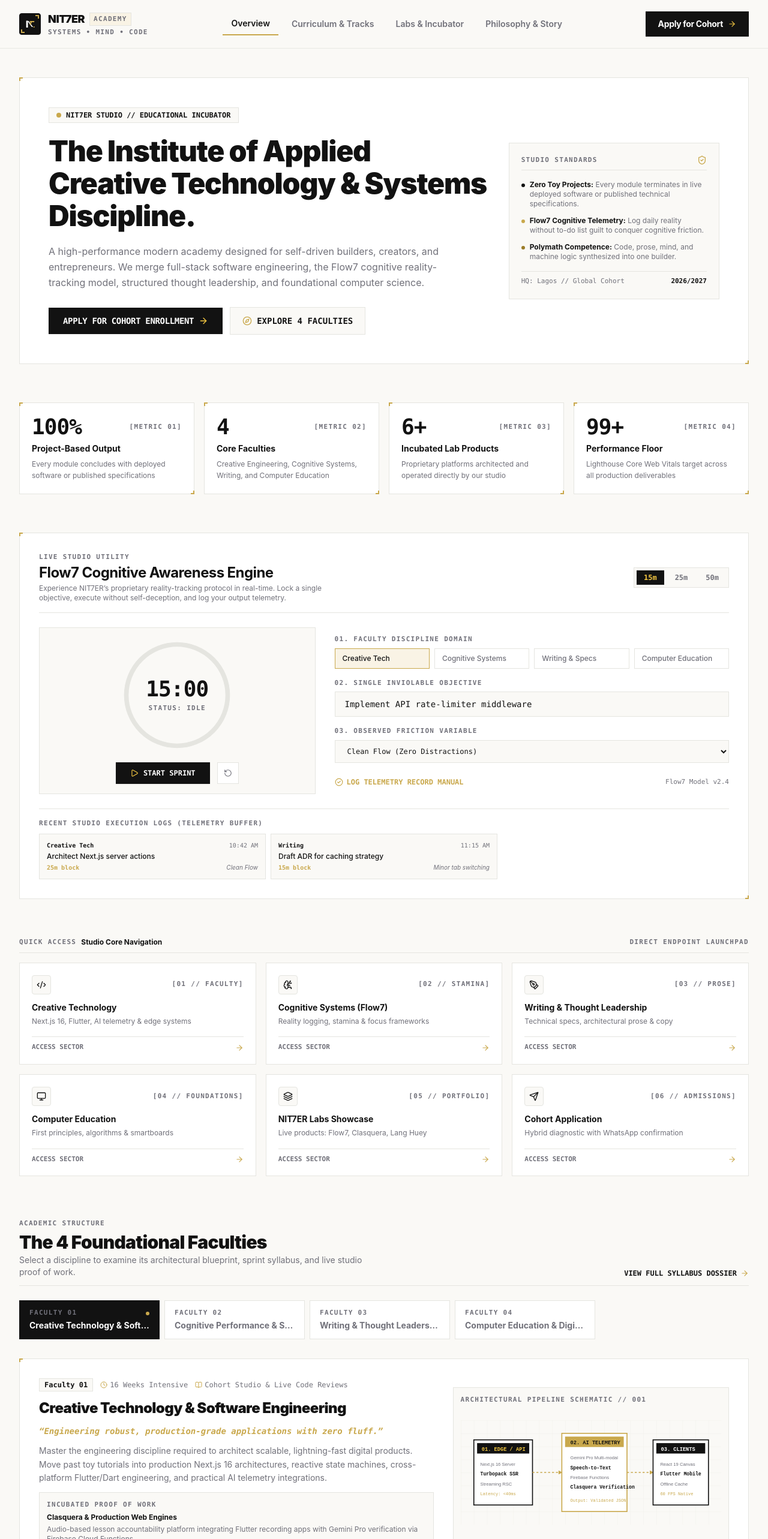
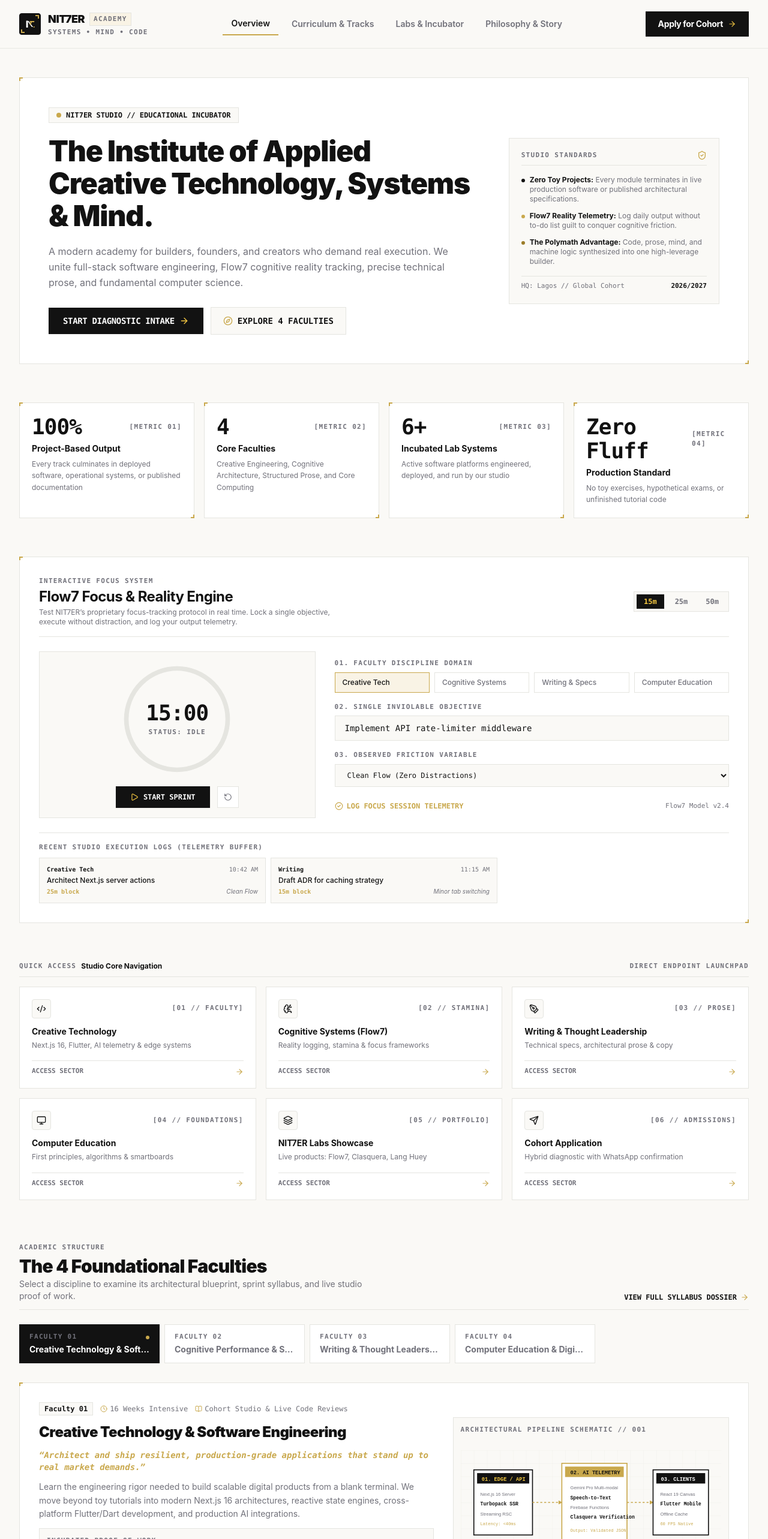
Before and after one commit to Alqaasimee-jr2/NIT7ER-ACADEMY, a Next.js app: page / in a window 1280 px wide. Shown: the top 2566 px of the page at 60% size. Built offline with nearby package versions, Linux system fonts and the light colour scheme.

Commit message:
copy: elevate editorial voice, sharpen value propositions, and enforce non-religious business tone across all faculties and pages

```diff
--- a/src/app/apply/page.tsx
+++ b/src/app/apply/page.tsx
@@ -133,7 +133,7 @@
           <span className="font-bold text-[#121212]">INTAKE QUEUE // COHORT 2026/2027</span>
         </div>
         <h1 className="text-2xl sm:text-3xl font-black text-[#121212] tracking-tight">
-          NIT7ER Academy Application Portal
+          NIT7ER Academy Diagnostic Intake Portal
         </h1>
         <p className="text-xs sm:text-sm text-[#71717A] max-w-lg mx-auto">
           Complete this diagnostic intake to apply. Applications are reviewed directly by Director Abdullah Qaasim-Falade.
@@ -183,7 +183,7 @@
               className="inline-flex items-center justify-center gap-2 w-full px-5 py-3 bg-[#121212] hover:bg-[#27272A] text-white font-mono text-xs sm:text-sm font-bold shadow-xs transition-colors"
             >
               <MessageCircle className="w-4 h-4 text-[#F5C842]" />
-              <span>DISPATCH WHATSAPP CONFIRMATION</span>
+              <span>CONFIRM APPLICATION ON WHATSAPP</span>
             </a>
           </div>
         </div>
@@ -398,7 +398,7 @@
                 className="inline-flex items-center gap-2 px-6 py-2.5 bg-[#C9A84C] hover:bg-[#F5C842] text-[#121212] text-xs sm:text-sm font-mono font-bold transition-colors disabled:opacity-50"
               >
                 <Send className="w-3.5 h-3.5" />
-                <span>{isSubmitting ? 'REGISTERING...' : 'DISPATCH APPLICATION'}</span>
+                <span>{isSubmitting ? 'REGISTERING...' : 'SUBMIT APPLICATION FOR REVIEW'}</span>
               </button>
             )}
           </div>
--- a/src/app/page.tsx
+++ b/src/app/page.tsx
@@ -27,12 +27,12 @@
 
             {/* Main Headline */}
             <h1 className="text-3xl sm:text-4xl lg:text-5xl font-black text-[#121212] leading-[1.12] tracking-tight">
-              The Institute of Applied Creative Technology &amp; Systems Discipline.
+              The Institute of Applied Creative Technology, Systems &amp; Mind.
             </h1>
 
             {/* Subtitle */}
             <p className="text-sm sm:text-base text-[#71717A] leading-relaxed max-w-2xl font-normal">
-              A high-performance modern academy designed for self-driven builders, creators, and entrepreneurs. We merge full-stack software engineering, the Flow7 cognitive reality-tracking model, structured thought leadership, and foundational computer science.
+              A modern academy for builders, founders, and creators who demand real execution. We unite full-stack software engineering, Flow7 cognitive reality tracking, precise technical prose, and fundamental computer science.
             </p>
 
             {/* Action Buttons */}
@@ -41,7 +41,7 @@
                 href="/apply"
                 className="inline-flex items-center gap-2 px-6 py-3 bg-[#121212] hover:bg-[#27272A] text-white font-mono font-bold text-xs sm:text-sm tracking-tight transition-all shadow-xs"
               >
-                <span>APPLY FOR COHORT ENROLLMENT</span>
+                <span>START DIAGNOSTIC INTAKE</span>
                 <ArrowRight className="w-4 h-4 text-[#F5C842]" />
               </Link>
               <Link
@@ -66,15 +66,15 @@
             <ul className="space-y-3 text-xs text-[#71717A]">
               <li className="flex items-start gap-2">
                 <span className="w-1.5 h-1.5 rounded-full bg-[#121212] mt-1.5 shrink-0"></span>
-                <span><strong className="text-[#121212]">Zero Toy Projects:</strong> Every module terminates in live deployed software or published technical specifications.</span>
+                <span><strong className="text-[#121212]">Zero Toy Projects:</strong> Every module terminates in live production software or published architectural specifications.</span>
               </li>
               <li className="flex items-start gap-2">
                 <span className="w-1.5 h-1.5 rounded-full bg-[#C9A84C] mt-1.5 shrink-0"></span>
-                <span><strong className="text-[#121212]">Flow7 Cognitive Telemetry:</strong> Log daily reality without to-do list guilt to conquer cognitive friction.</span>
+                <span><strong className="text-[#121212]">Flow7 Reality Telemetry:</strong> Log daily output without to-do list guilt to conquer cognitive friction.</span>
               </li>
               <li className="flex items-start gap-2">
                 <span className="w-1.5 h-1.5 rounded-full bg-[#9B7C28] mt-1.5 shrink-0"></span>
-                <span><strong className="text-[#121212]">Polymath Competence:</strong> Code, prose, mind, and machine logic synthesized into one builder.</span>
+                <span><strong className="text-[#121212]">The Polymath Advantage:</strong> Code, prose, mind, and machine logic synthesized into one high-leverage builder.</span>
               </li>
             </ul>
 
@@ -131,10 +131,10 @@
             <span>ADMISSIONS INTAKE ACTIVE</span>
           </div>
           <h2 className="text-xl sm:text-2xl font-black text-white tracking-tight">
-            Ready to Build Systems with Ruthless Discipline?
+            Ready to Build Systems That Stand Up to Reality?
           </h2>
           <p className="text-xs sm:text-sm text-[#D1D1CB] leading-relaxed">
-            Applications for the upcoming NIT7ER cohort are open. Select your discipline, complete our diagnostic intake, and work directly with Abdullah Qaasim-Falade.
+            Applications for the upcoming NIT7ER cohort are open. Select your discipline, complete our diagnostic intake, and work directly with Founder Abdullah Qaasim-Falade.
           </p>
         </div>
 
@@ -142,7 +142,7 @@
           href="/apply"
           className="inline-flex items-center justify-center gap-2 px-6 py-3.5 bg-[#C9A84C] hover:bg-[#F5C842] text-[#121212] font-mono font-bold text-xs sm:text-sm shadow-xs transition-colors shrink-0"
         >
-          <span>START HYBRID APPLICATION</span>
+          <span>START DIAGNOSTIC INTAKE</span>
           <ArrowRight className="w-4 h-4" />
         </Link>
       </section>
--- a/src/components/interactive/Flow7Simulator.tsx
+++ b/src/components/interactive/Flow7Simulator.tsx
@@ -107,14 +107,14 @@
       <div className="flex flex-col sm:flex-row sm:items-center justify-between gap-3 border-b border-[#E5E5E0] pb-4">
         <div>
           <div className="flex items-center gap-2">
-            <span className="label-mono text-[#C9A84C]">Live Studio Utility</span>
+            <span className="label-mono text-[#C9A84C]">Interactive Focus System</span>
             <span className="w-1.5 h-1.5 rounded-full bg-[#C9A84C] animate-ping"></span>
           </div>
           <h3 className="text-xl sm:text-2xl font-bold text-[#121212] tracking-tight mt-0.5">
-            Flow7 Cognitive Awareness Engine
+            Flow7 Focus &amp; Reality Engine
           </h3>
           <p className="text-xs text-[#71717A] max-w-lg mt-0.5">
-            Experience NIT7ER’s proprietary reality-tracking protocol in real-time. Lock a single objective, execute without self-deception, and log your output telemetry.
+            Test NIT7ER’s proprietary focus-tracking protocol in real time. Lock a single objective, execute without distraction, and log your output telemetry.
           </p>
         </div>
 
@@ -253,7 +253,7 @@
               className="inline-flex items-center gap-1.5 text-xs font-mono font-bold text-[#C9A84C] hover:text-[#9B7C28] transition-colors"
             >
               <CheckCircle2 className="w-3.5 h-3.5" />
-              <span>LOG TELEMETRY RECORD MANUAL</span>
+              <span>LOG FOCUS SESSION TELEMETRY</span>
             </button>
             <span className="text-[11px] font-mono text-[#71717A]">
               Flow7 Model v2.4
--- a/src/data/academyData.ts
+++ b/src/data/academyData.ts
@@ -37,10 +37,10 @@
 }
 
 export const ACADEMY_METRICS = [
-  { label: 'Project-Based Output', value: '100%', detail: 'Every module concludes with deployed software or published specifications' },
-  { label: 'Core Faculties', value: '4', detail: 'Creative Engineering, Cognitive Systems, Writing, and Computer Education' },
-  { label: 'Incubated Lab Products', value: '6+', detail: 'Proprietary platforms architected and operated directly by our studio' },
-  { label: 'Performance Floor', value: '99+', detail: 'Lighthouse Core Web Vitals target across all production deliverables' },
+  { label: 'Project-Based Output', value: '100%', detail: 'Every track culminates in deployed software, operational systems, or published documentation' },
+  { label: 'Core Faculties', value: '4', detail: 'Creative Engineering, Cognitive Architecture, Structured Prose, and Core Computing' },
+  { label: 'Incubated Lab Systems', value: '6+', detail: 'Active software platforms engineered, deployed, and run by our studio' },
+  { label: 'Production Standard', value: 'Zero Fluff', detail: 'No toy exercises, hypothetical exams, or unfinished tutorial code' },
 ];
 
 export const FACULTIES: Faculty[] = [
@@ -49,14 +49,14 @@
     number: '01',
     title: 'Creative Technology & Software Engineering',
     subtitle: 'Full-Stack Web Systems, Mobile Apps & AI Architectures',
-    tagline: 'Engineering robust, production-grade applications with zero fluff.',
+    tagline: 'Architect and ship resilient, production-grade applications that stand up to real market demands.',
     badge: 'Faculty 01',
     leadAnchor: 'Modern Web, Flutter & Intelligent Systems',
     duration: '16 Weeks Intensive',
     format: 'Cohort Studio & Live Code Reviews',
     diagram: 'creative-tech',
     description:
-      'Master the engineering discipline required to architect scalable, lightning-fast digital products. Move past toy tutorials into production Next.js 16 architectures, reactive state machines, cross-platform Flutter/Dart engineering, and practical AI telemetry integrations.',
+      'Learn the engineering rigor needed to build scalable digital products from a blank terminal. We move beyond toy tutorials into modern Next.js 16 architectures, reactive state engines, cross-platform Flutter/Dart development, and production AI integrations.',
     livingProof: {
       title: 'Clasquera & Production Web Engines',
       description: 'Audio-based lesson accountability platform integrating Flutter recording apps with Gemini Pro verification via Firebase Cloud Functions.',
@@ -96,14 +96,14 @@
     number: '02',
     title: 'Cognitive Performance & Systems Architecture',
     subtitle: 'Flow7 Execution Methodology & Personal Operational Infrastructure',
-    tagline: 'Replace to-do list guilt with ruthless action awareness.',
+    tagline: 'Replace to-do list guilt with quantified daily execution awareness.',
     badge: 'Faculty 02',
     leadAnchor: 'The Flow7 Performance Model',
     duration: '8 Weeks Intensive',
-    format: 'Daily Execution Logs & Weekly Reflection Halaqahs',
+    format: 'Daily Execution Logs & Weekly Systems Debriefs',
     diagram: 'cognitive-systems',
     description:
-      'High-level technical ability is useless without cognitive stamina and ruthless execution habits. This discipline teaches builders how to manage cognitive energy, log reality without self-deception, eliminate friction, and maintain relentless shipping cadences.',
+      'Raw talent is useless without stamina and disciplined execution habits. This discipline trains builders to manage cognitive energy, log reality without self-deception, eliminate operational drag, and maintain a steady shipping cadence.',
     livingProof: {
       title: 'Flow7 Time Awareness Journal',
       description: 'The mobile-first reality tracking and cognitive regulation engine built by NIT7ER to track execution and eliminate friction.',
@@ -143,14 +143,14 @@
     number: '03',
     title: 'Writing & Thought Leadership',
     subtitle: 'Technical Documentation, Product Storytelling & Clear Thinking',
-    tagline: 'Clear writing is the highest form of structured thinking.',
+    tagline: 'Clear writing is the sharpest indicator of structured thinking.',
     badge: 'Faculty 03',
     leadAnchor: 'The Architecture of Precise Prose',
     duration: '10 Weeks Intensive',
     format: 'Weekly Critiques & Published Essays',
     diagram: 'writing',
     description:
-      'Code is only half the battle. Elite creators, founders, and engineers distinguish themselves through crisp, unambiguous writing. Learn to author technical whitepapers, architectural decision records (ADRs), compelling product essays, and high-converting marketing copy.',
+      'Writing is a foundational engineering primitive. The most impactful founders and technologists distinguish themselves through crisp, unambiguous prose. Learn to write technical architecture specifications, clear whitepapers, persuasive case studies, and high-converting product narratives.',
     livingProof: {
       title: 'OAUMods Campus Research Dossier & Technical Specs',
       description: '18 comprehensive research volumes and architectural specifications authoritatively mapping complex spatial systems.',
@@ -190,14 +190,14 @@
     number: '04',
     title: 'Computer Education & Digital Foundations',
     subtitle: 'Core Systems Literacy, Computational Thinking & EdTech Engineering',
-    tagline: 'Demystifying the machine from fundamental silicon to interactive glass.',
+    tagline: 'Understand computing from silicon logic gates to interactive user interfaces.',
     badge: 'Faculty 04',
     leadAnchor: 'Computing from First Principles',
     duration: '12 Weeks Intensive',
     format: 'Laboratory Workshops & Smartboard Experiments',
     diagram: 'computer-education',
     description:
-      'A rigorous grounding in how computing actually works. From binary abstractions, data structures, and computer architecture to building classroom-ready interactive software tailored for smartboards and offline environments.',
+      'A first-principles foundation in how computers actually work. Study binary abstractions, memory architectures, algorithms, and operating system kernels, then engineer tactile educational software built for smartboards and offline environments.',
     livingProof: {
       title: 'Lang Huey Smartboard Engine',
       description: 'Experimental 100% offline interactive French learning software designed for Nigerian smartboards and classrooms (NERDC curriculum).',
@@ -241,7 +241,7 @@
     category: 'Cognitive Engine',
     tagline: 'Mobile-first time awareness journal & cognitive regulation layer',
     description:
-      'A performance platform for builders and solo creators that tracks daily execution across key life areas, replaces to-do list guilt with action awareness, and generates weekly reflections.',
+      'A focus regulation engine that tracks daily output across essential life domains, replaces task-list anxiety with objective reality logs, and generates structured weekly debriefs.',
     impact: 'Daily execution logging with quantified focus metrics',
     techStack: ['Next.js', 'React', 'Tailwind CSS', 'Vercel Edge', 'LocalStorage Sync'],
     liveUrl: 'https://flow7-two.vercel.app',
@@ -253,7 +253,7 @@
     category: 'EdTech & AI System',
     tagline: 'Lesson Accountability System for Private Schools',
     description:
-      'A Flutter teacher app that records classroom sessions, dispatches audio to Firebase Cloud Functions for transcription, and analyzes instruction against the approved lesson plan using Gemini Pro.',
+      'A mobile lesson verification platform for schools. Captures classroom audio via Flutter, transcribes and benchmarks instructional delivery against approved schemes of work using Gemini Pro via Firebase Cloud Functions.',
     impact: 'Ensures lesson fidelity and teaching compliance across school wings',
     techStack: ['Flutter', 'Dart', 'Firebase Functions', 'Google Gemini Pro', 'Next.js'],
     githubUrl: 'https://github.com/Alqaasimee-jr2/Clasquera-Landing-page',
@@ -265,7 +265,7 @@
     category: 'EdTech Engine',
     tagline: '100% Offline French Software for Nigerian Smartboards',
     description:
-      'Interactive, tactile French language educational software tailored for smart classrooms and interactive flat panels, aligned with the NERDC syllabus and optimized for zero-internet reliability.',
+      'Tactile, offline-first French language educational software tailored for classrooms and interactive smartboards, aligned with the NERDC national curriculum.',
     impact: 'Deployed for classroom smartboard interaction in Nigerian schools',
     techStack: ['HTML5 Canvas', 'Vanilla JS', 'Offline PWA', 'Interactive Audio'],
     badge: 'Smartboard System',
@@ -276,7 +276,7 @@
     category: 'Campus Companion',
     tagline: 'Authoritative Digital Compass & Masterplan Navigator for OAU',
     description:
-      'A comprehensive offline-first companion covering 15 university faculties, GPA simulation, physical clearance pipelines, transit tariffs, and interactive geospatial mapping of Arieh Sharon’s architectural masterplan.',
+      'An authoritative offline-first campus companion spanning 15 faculties, automated GPA projection, clearance workflows, and geospatial navigation across Arieh Sharon’s iconic architectural masterplan.',
     impact: 'Navigational guide and academic utility for thousands of Great Ife students',
     techStack: ['Next.js 16', 'React 19', 'Leaflet GPS', 'Tailwind CSS v4', 'TypeScript'],
     githubUrl: 'https://github.com/Alqaasimee-jr2/OAUMods',
@@ -300,7 +300,7 @@
     category: 'Developer Tooling',
     tagline: 'Automated Pull Request Code Quality & Safety CLI',
     description:
-      'CLI tool developed during the IBM Bob 2.0 Hackathon (Team junkieBob) providing proactive static code analysis, security pre-checks, and automated PR validation before merge.',
+      'A developer CLI tool built during the IBM Bob 2.0 Hackathon (Team junkieBob) providing proactive static code analysis, security pre-checks, and automated PR validation before merge.',
     impact: 'Prevents broken builds and insecure merges in collaborative software teams',
     techStack: ['Node.js', 'CLI Automation', 'Git Hooks', 'Static Analysis'],
     badge: 'Open Source',
@@ -310,23 +310,23 @@
 export const ENROLLMENT_STAGES = [
   {
     step: '01',
-    title: 'Profile & Intent Review',
-    desc: 'Submit your background, current projects, and primary faculty of interest through our application portal. We assess curiosity, discipline, and execution intent.',
+    title: 'Diagnostic Intake Review',
+    desc: 'Declare your background, technical focus, and target capstone through our application portal. We evaluate clarity, discipline, and execution intent.',
   },
   {
     step: '02',
-    title: 'Diagnostic Alignment Interview',
-    desc: 'A 20-minute 1-on-1 diagnostic conversation to map your current baseline, identify friction points, and tailor your initial project trajectory.',
+    title: 'Strategy & Baseline Session',
+    desc: 'A focused 1-on-1 diagnostic review with the director to map your operational bottlenecks, audit habits, and calibrate your sprint trajectory.',
   },
   {
     step: '03',
-    title: 'Studio Immersion & Sprint Cadence',
-    desc: 'Join the cohort studio. Work on weekly sprint briefs, engage in code/writing reviews, and log your daily execution using the Flow7 protocol.',
+    title: 'Studio Sprints & Reality Logging',
+    desc: 'Build through structured sprint briefs, participate in rigorous weekly code and prose critiques, and log your output daily using the Flow7 protocol.',
   },
   {
     step: '04',
-    title: 'Capstone Defense & Production Launch',
-    desc: 'Ship your capstone project to a live URL, defend your technical/architectural decisions, and graduate into the NIT7ER alumni network.',
+    title: 'Capstone Defense & Deployment',
+    desc: 'Ship your production system to a live URL, defend your technical architecture before peers, and transition into the NIT7ER alumni network.',
   },
 ];
 
```
